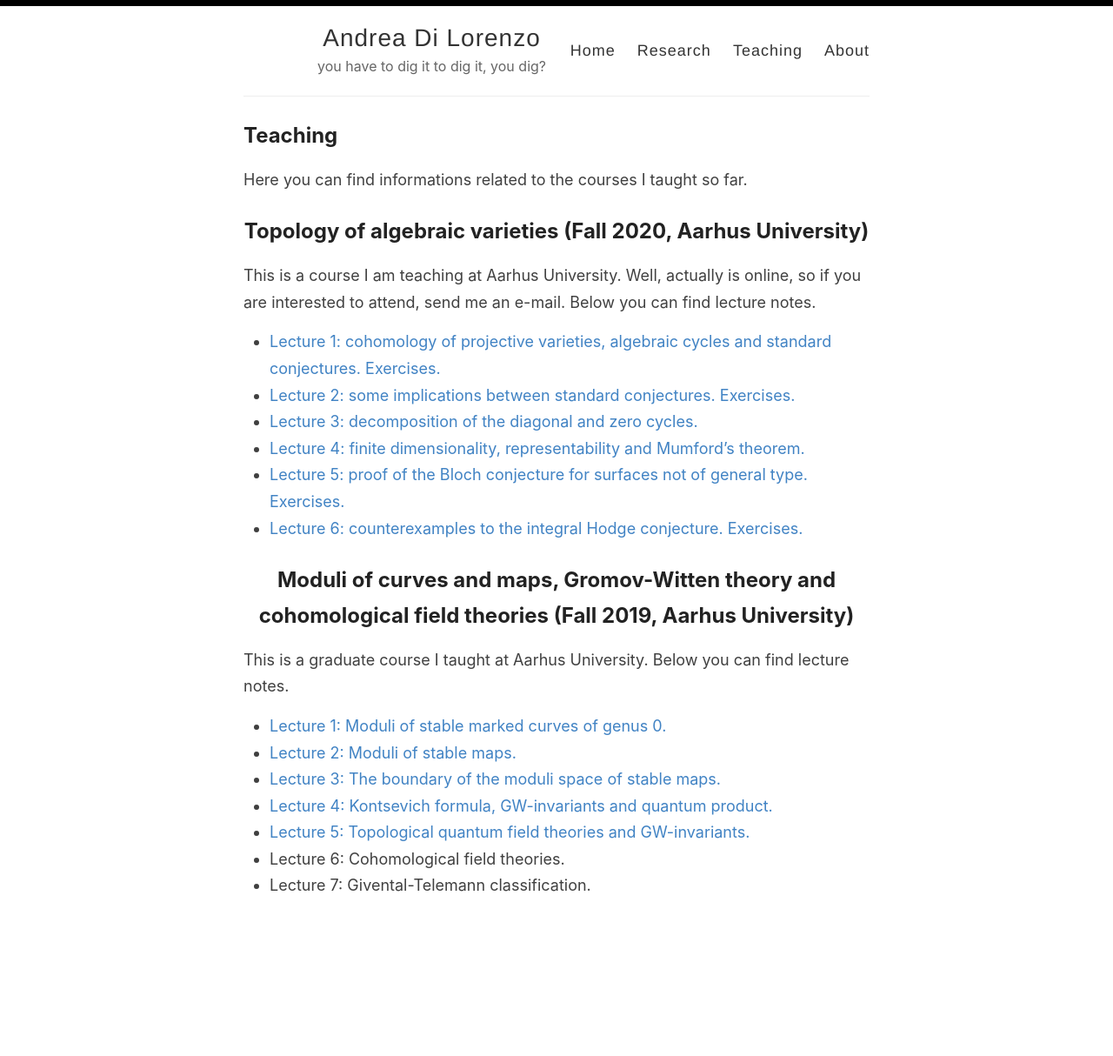
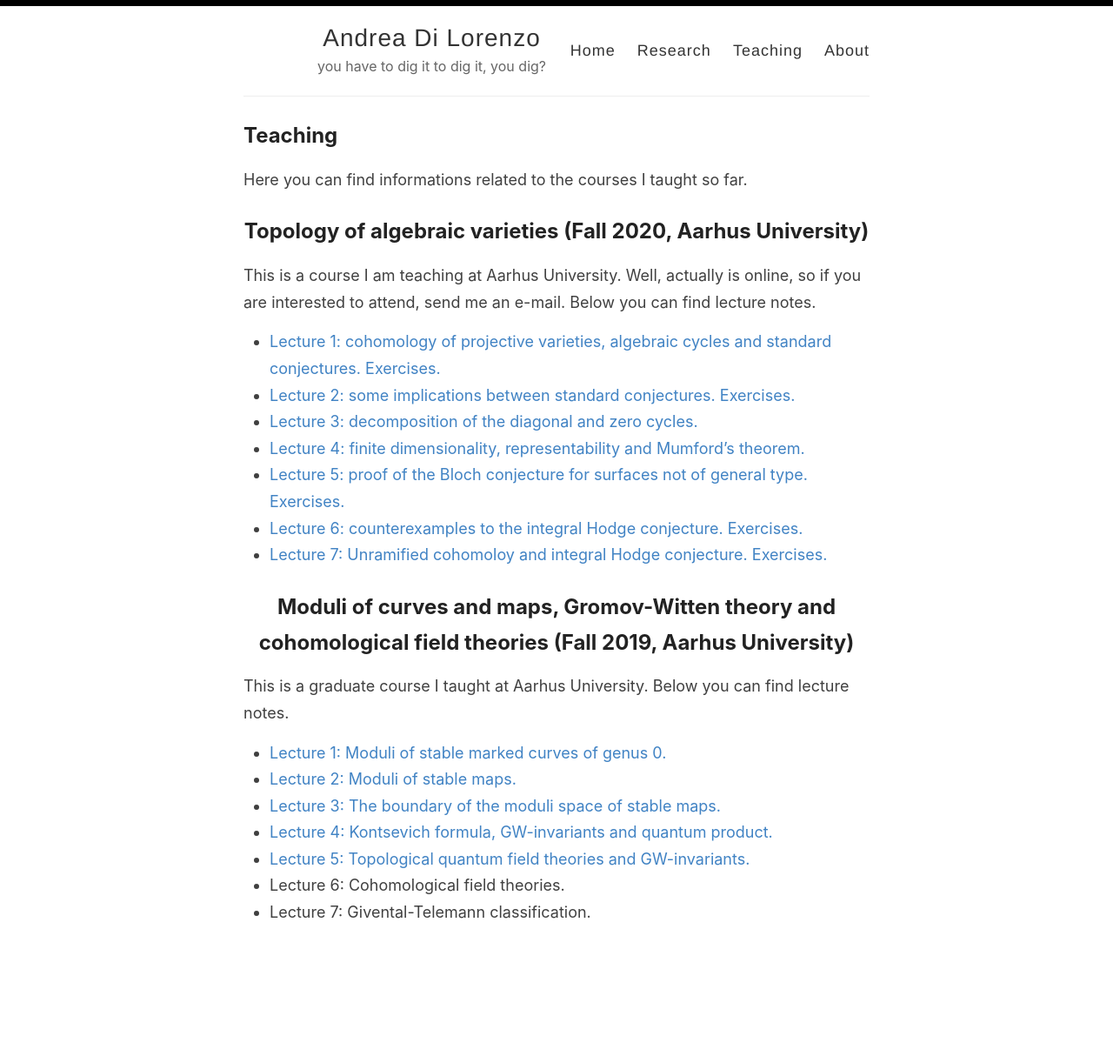
Before and after one commit to anddil/anddil.github.io, a Jekyll site: the page built from _pages/teaching.md, in a window 1280 px wide. Shown: the whole page at 87% size. Built offline with Jekyll 4.4.1, drawn with Linux system fonts in a browser that asks for light colours; before the commit the page ends 1183 px from its top, so only the background shows below that.

Commit message:
Update teaching.md

```diff
--- a/_pages/teaching.md
+++ b/_pages/teaching.md
@@ -15,6 +15,7 @@
 - [Lecture 4: finite dimensionality, representability and Mumford's theorem.](TopAlgVars/Lecture4.pdf)
 - [Lecture 5: proof of the Bloch conjecture for surfaces not of general type.](TopAlgVars/Lecture5.pdf) [Exercises.](TopAlgVars/Exercises5.pdf)
 - [Lecture 6: counterexamples to the integral Hodge conjecture.](TopAlgVars/Lecture6.pdf) [Exercises.](TopAlgVars/Exercises6.pdf)
+- [Lecture 7: Unramified cohomoloy and integral Hodge conjecture.](TopAlgVars/Lecture7.pdf) [Exercises.](TopAlgVars/Exercises7.pdf)
 
 ## Moduli of curves and maps, Gromov-Witten theory and cohomological field theories (Fall 2019, Aarhus University)
 
```
